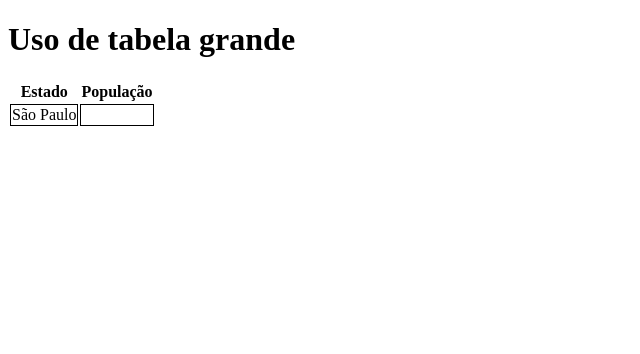
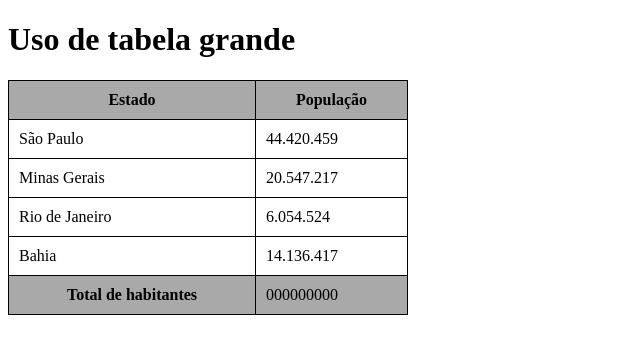
Before and after one commit to lucasgenerau/html-css, a plain HTML site: page ex023/tabelas2.html in a window 1280 px wide. Shown: the whole page, without its empty margins (0-640 px from the left). Drawn offline with Linux system fonts and the light colour scheme.

Commit message:
azualizei ex 023

```diff
--- a/ex023/tabelas2.html
+++ b/ex023/tabelas2.html
@@ -5,9 +5,18 @@
     <meta name="viewport" content="width=device-width, initial-scale=1.0">
     <title>aprendendo tabelas 2º</title>
     <style>
-      td{
+      table{
+        width: 400px;
+        border-collapse: collapse;
+      }
+
+      thead, tfoot{
+        background-color: darkgray;
+      }
+
+      td, th{
         border: 1px solid black;
-        border-collapse: collapse;
+        padding: 10px;
       }
     </style>
 </head>
@@ -25,11 +34,20 @@
       <tbody>
           <tr>
               <td>São Paulo</td>
-              <td></td>
+              <td>44.420.459</td>
           </tr>
-          <tr></tr>
-          <tr></tr>
-          <tr></tr>
+          <tr>
+              <td>Minas Gerais</td>
+              <td>20.547.217</td>
+          </tr>
+          <tr>
+              <td>Rio de Janeiro</td>
+              <td>6.054.524</td>
+          </tr>
+          <tr>
+             <td>Bahia</td>
+             <td>14.136.417</td>
+          </tr>
           <tr></tr>
           <tr></tr>
           <tr></tr>
@@ -39,7 +57,10 @@
       </tbody>
 
       <tfoot>
-          <tr></tr>
+          <tr>
+              <th>Total de habitantes</th>
+              <td>000000000</td>
+          </tr>
       </tfoot>
     </table>
 </body>
```
